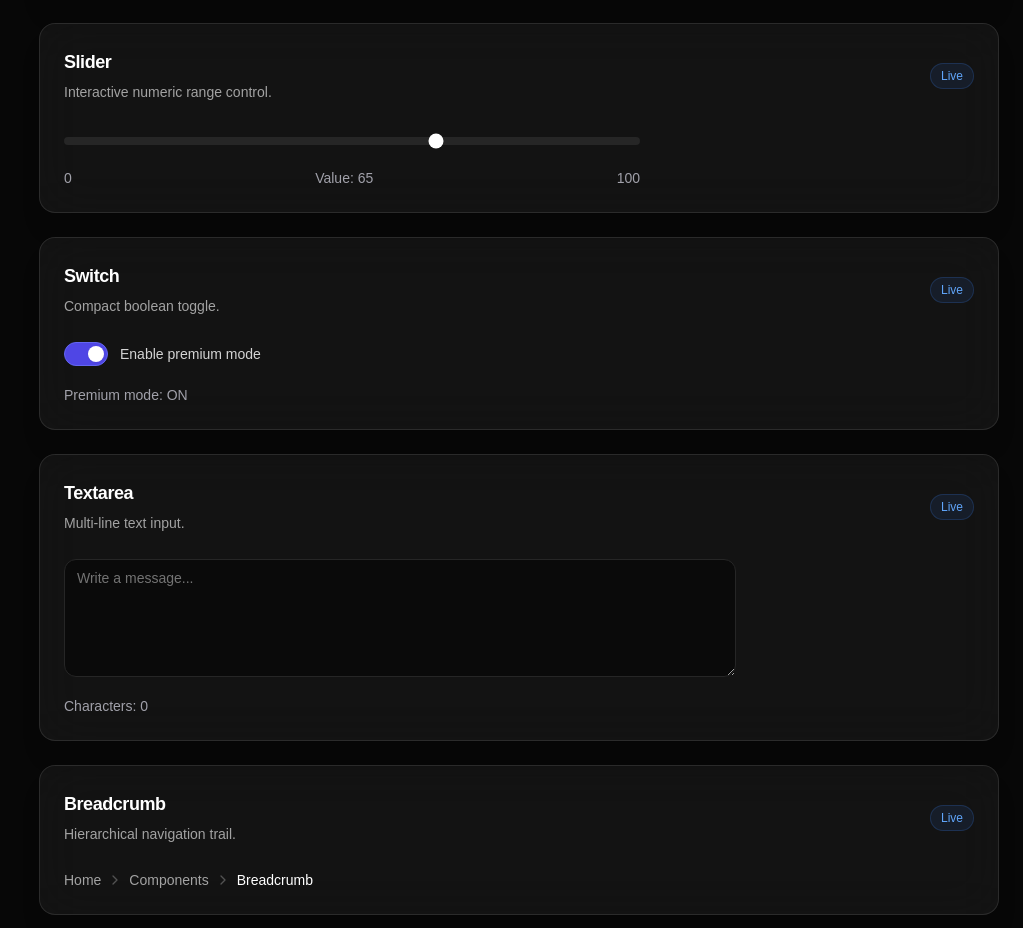
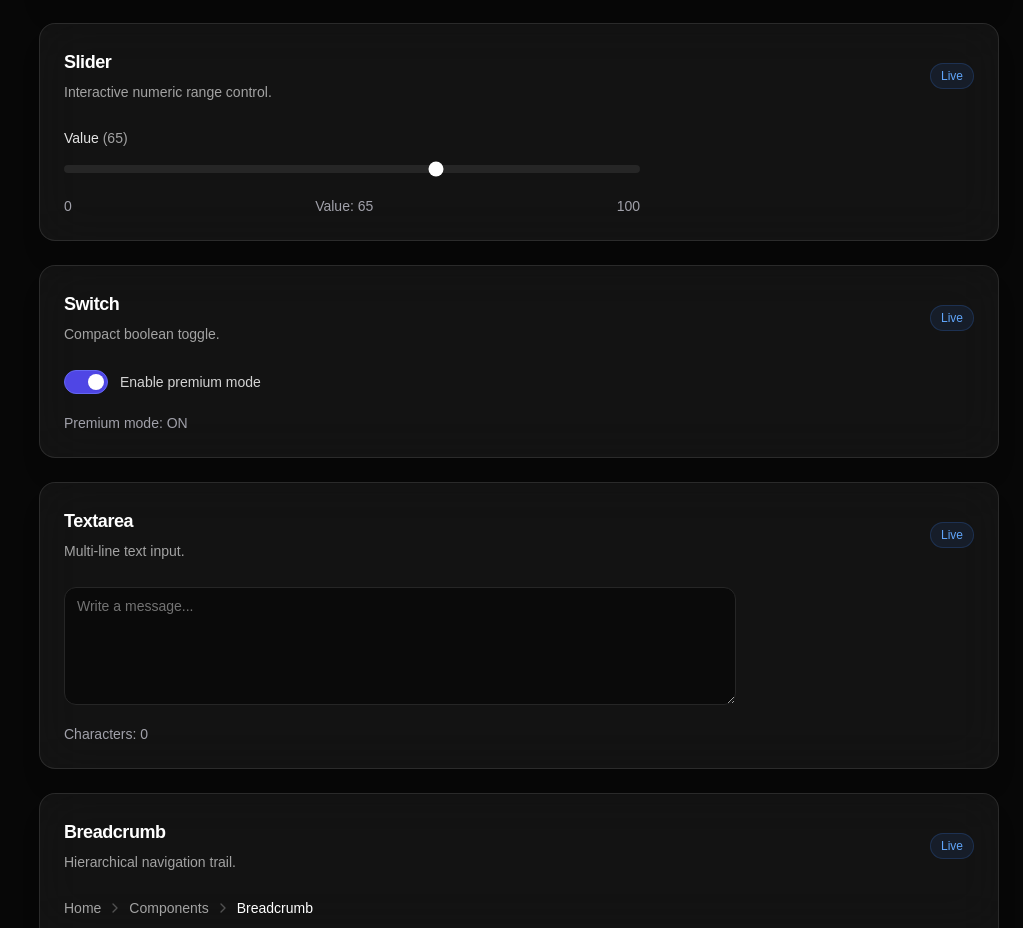
Before and after one commit to biznez-da-1/pro-ui-kit, a Next.js app: page / in a window 1280 px wide. Shown: the part 3171-4099 px from the top of the page, without its empty margins (257-1280 px from the left). Built offline with nearby package versions, Linux system fonts and the light colour scheme.

Commit message:
fix: associate slider value with a visible label

```diff
--- a/src/components/ui/Slider.tsx
+++ b/src/components/ui/Slider.tsx
@@ -11,6 +11,8 @@ export interface SliderProps {
   step?: number;
   onValueChange?: (value: number) => void;
   disabled?: boolean;
+  label?: string;
+  id?: string;
   className?: string;
 }
 
@@ -22,25 +24,28 @@ export function Slider({
   step = 1,
   onValueChange,
   disabled = false,
+  label = "Value",
+  id,
   className,
 }: SliderProps) {
   const [internalValue, setInternalValue] = React.useState(defaultValue);
-
+  const generatedId = React.useId();
+  const inputId = id ?? generatedId;
   const currentValue = value ?? internalValue;
 
   const handleChange = (event: React.ChangeEvent<HTMLInputElement>) => {
     const nextValue = Number(event.target.value);
-
-    if (value === undefined) {
-      setInternalValue(nextValue);
-    }
-
+    if (value === undefined) setInternalValue(nextValue);
     onValueChange?.(nextValue);
   };
 
   return (
     <div className={cn("w-full", className)}>
+      <label htmlFor={inputId} className="mb-2 block text-sm font-medium text-neutral-200">
+        {label} <span className="text-neutral-400">({currentValue})</span>
+      </label>
       <input
+        id={inputId}
         type="range"
         value={currentValue}
         min={min}
@@ -48,8 +53,7 @@ export function Slider({
         step={step}
         disabled={disabled}
         onChange={handleChange}
-        aria-label="Slider"
-        className="h-2 w-full cursor-pointer appearance-none rounded-full bg-neutral-800 accent-white disabled:cursor-not-allowed disabled:opacity-50"
+        className="h-2 w-full cursor-pointer appearance-none rounded-full bg-neutral-800 accent-white focus-visible:outline-none focus-visible:ring-2 focus-visible:ring-indigo-500 focus-visible:ring-offset-2 focus-visible:ring-offset-neutral-950 disabled:cursor-not-allowed disabled:opacity-50"
       />
     </div>
   );
```
